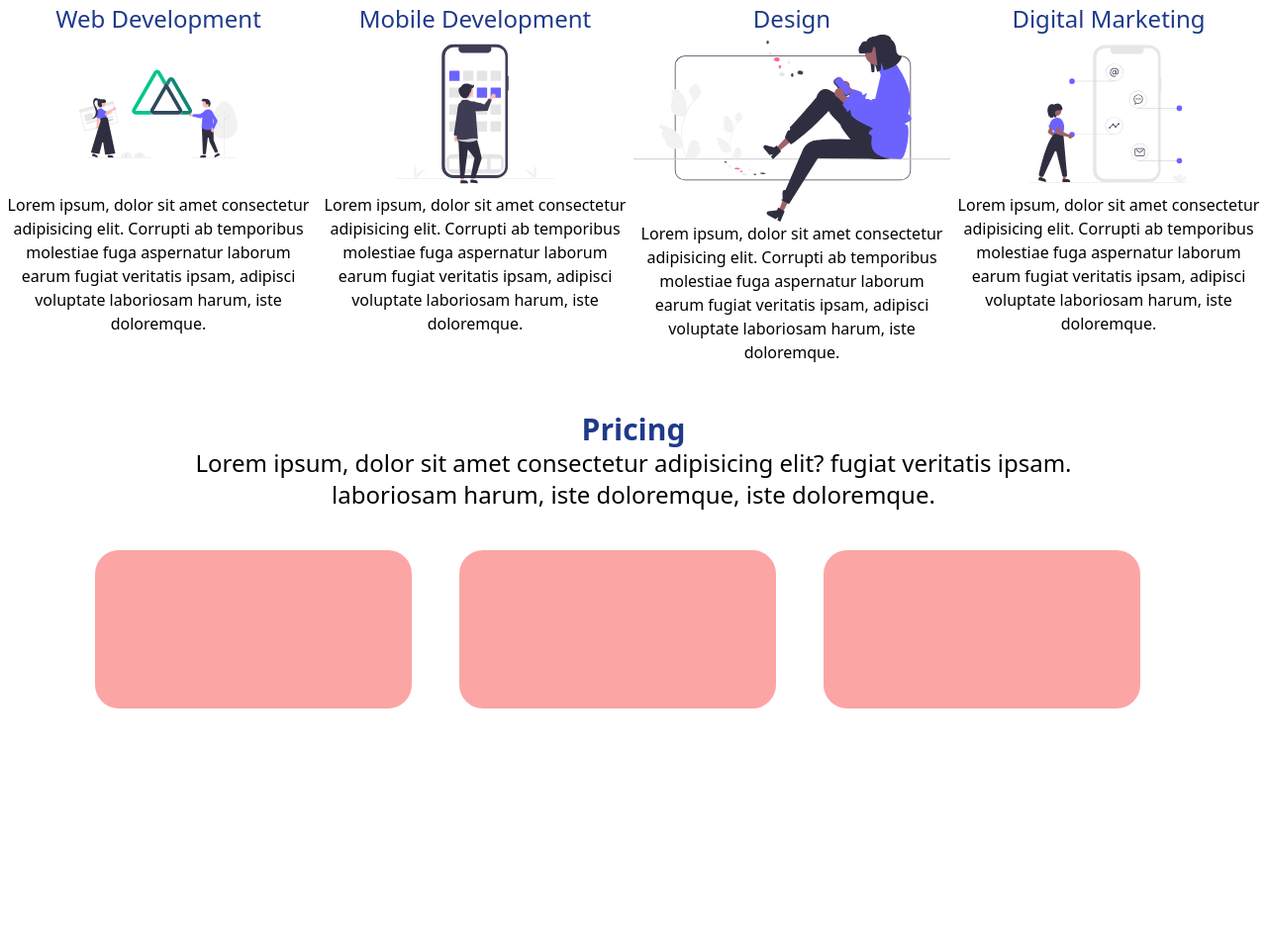
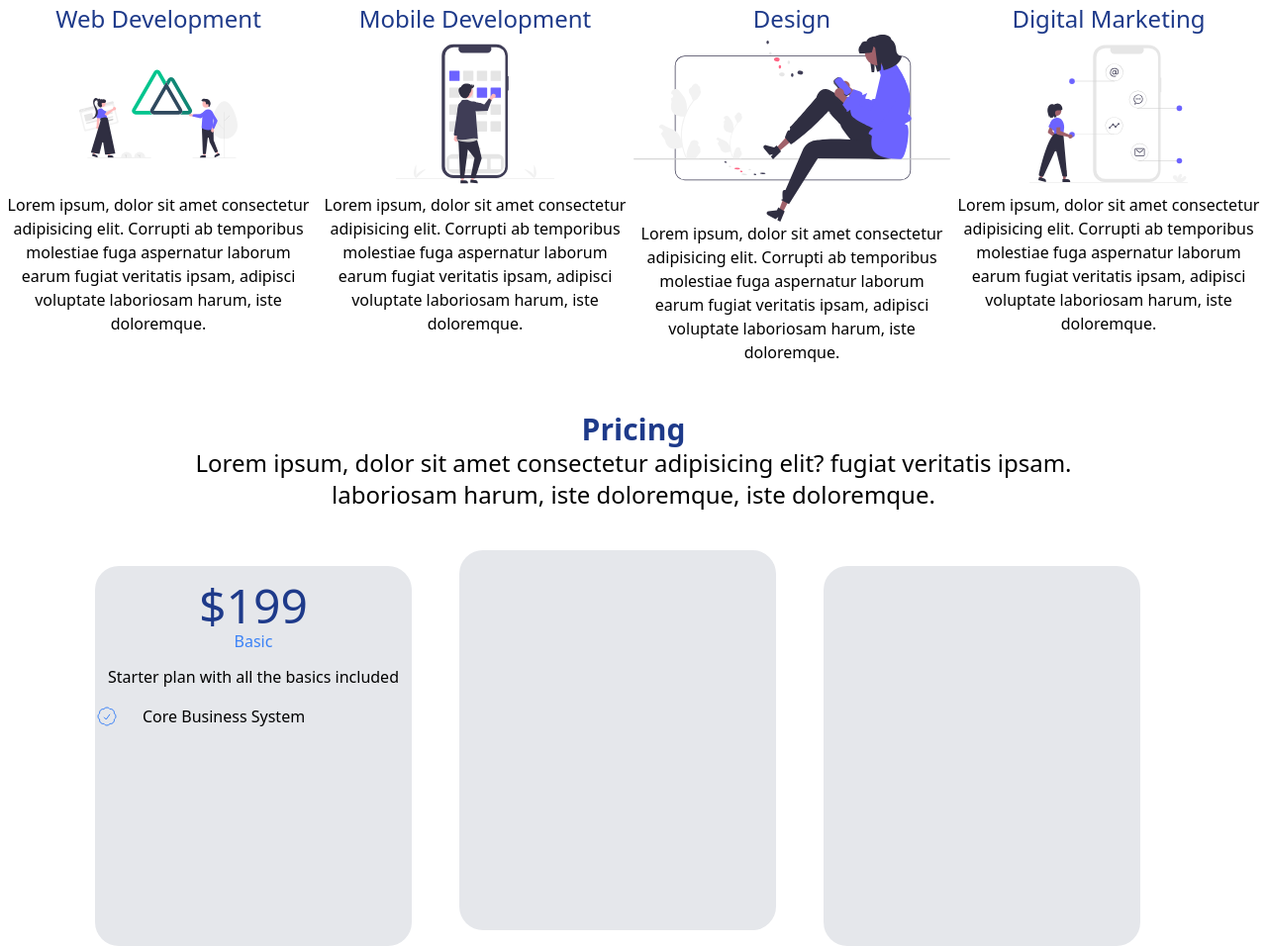
Before and after one commit to ProgrammerSohan/Mastering-Tailwind-CSS, a website: page landing-page/index.html in a window 1280 px wide. Shown: the part 638-1594 px from the top of the page at 99% size. Before the commit the page ends 1354 px from the top, so only its background shows below. Drawn offline with Linux system fonts and the light colour scheme.

Commit message:
19_pricing section_b_t6_s5

```diff
--- a/landing-page/index.html
+++ b/landing-page/index.html
@@ -91,10 +91,26 @@
     </div>
 
 <!-- grid -->
-    <div class="grid grid-cols-3 gap-4 mx-24">
-        <div class="bg-red-300 rounded-3xl w-80 mt-10 hover:shadow-2xl h-40"></div>
-        <div class="bg-red-300 rounded-3xl w-80 mt-10 hover:shadow-2xl h-40"></div>
-        <div class="bg-red-300 rounded-3xl w-80 mt-10 hover:shadow-2xl h-40"></div>
+    <div class="grid grid-cols-3 gap-4 mx-24 mt-10">
+        <div class="bg-gray-200 rounded-3xl w-80  hover:shadow-2xl h-96 mt-4 text-center">
+            <h1 class="text-5xl text-blue-900 mt-4">$199</h1>
+            <h2 class="text-blue-500 mb-3">Basic</h2>
+            <p>Starter plan with all the basics included</p>
+            <ul>
+                <li class="flex items-center mt-4">
+                    <div>
+                        <svg xmlns="http://www.w3.org/2000/svg" class="h-6 w-6 text-blue-500" fill="none" viewBox="0 0 24 24" strokeWidth={1.5} stroke="currentColor" className="w-6 h-6">
+                            <path strokeLinecap="round" strokeLinejoin="round" d="M9 12.75L11.25 15 15 9.75M21 12c0 1.268-.63 2.39-1.593 3.068a3.745 3.745 0 01-1.043 3.296 3.745 3.745 0 01-3.296 1.043A3.745 3.745 0 0112 21c-1.268 0-2.39-.63-3.068-1.593a3.746 3.746 0 01-3.296-1.043 3.745 3.745 0 01-1.043-3.296A3.745 3.745 0 013 12c0-1.268.63-2.39 1.593-3.068a3.745 3.745 0 011.043-3.296 3.746 3.746 0 013.296-1.043A3.746 3.746 0 0112 3c1.268 0 2.39.63 3.068 1.593a3.746 3.746 0 013.296 1.043 3.746 3.746 0 011.043 3.296A3.745 3.745 0 0121 12z" />
+                          </svg>
+
+                    </div>
+                    <div class="ml-6">Core Business System</div>
+                </li>
+
+            </ul>
+        </div>
+        <div class="bg-gray-200 rounded-3xl w-80  hover:shadow-2xl h-96"></div>
+        <div class="bg-gray-200 rounded-3xl w-80  hover:shadow-2xl h-96 mt-4"></div>
 
     </div>
 
```
Also changed, not shown: landing-page/dist/style.css.
